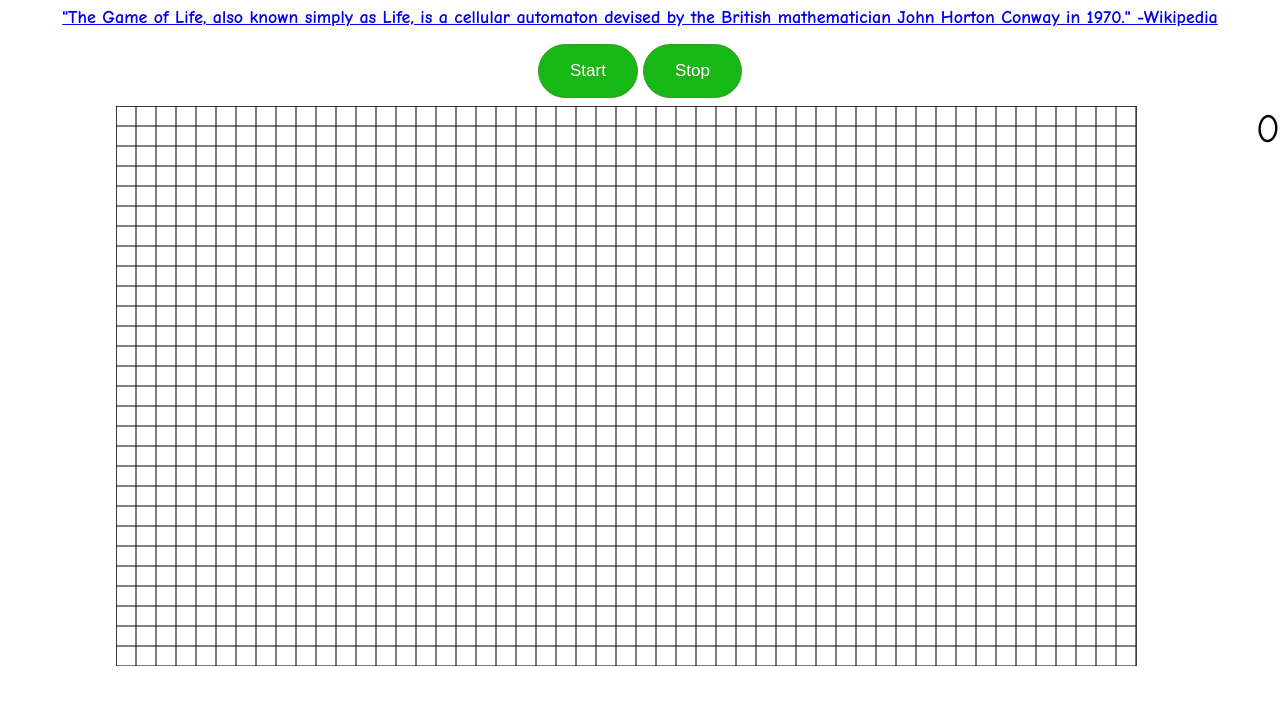
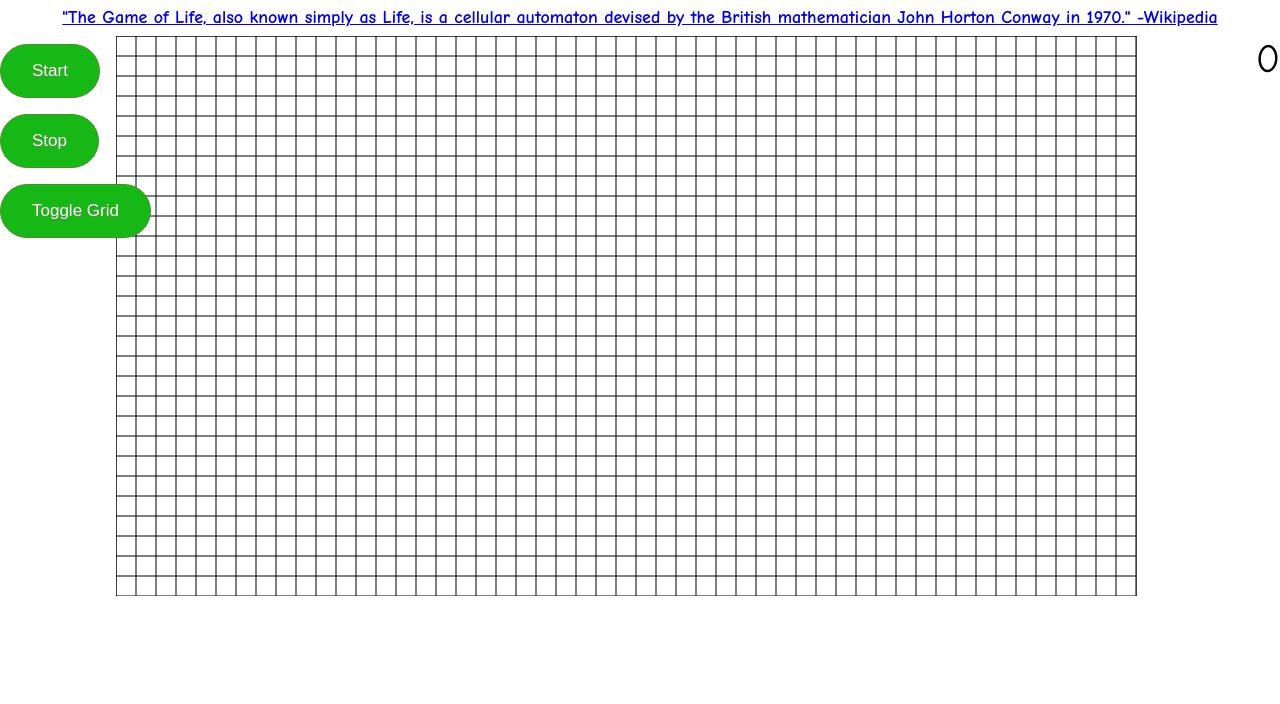
Before and after one commit to cthekoz/GameOfLife, a plain HTML site: page index.html in a window 1280 px wide. Shown: the part 50-754 px from the top of the page. Drawn offline with Linux system fonts and the light colour scheme.

Commit message:
Stable styles: buttons left, count right.

```diff
--- a/index.html
+++ b/index.html
@@ -13,14 +13,17 @@
                 <a href="https://en.wikipedia.org/wiki/Conway's_Game_of_Life">"The Game of Life, also known simply as Life, is a cellular automaton devised by the British mathematician John Horton Conway in 1970." -Wikipedia</a>
             </p>
         </h2>
-        <div class="startStopButtons">
-            <button class="myButton" type="button" onclick="buttonStartClick()">Start</button>
-            <button class="myButton" type="button" onClick="buttonStopClick()">Stop</button>
-        </div>
         <div class="outputOver">
             <span class="currentCellCount" name="totalcells" id="totalcells"></output>
         </div>
-        <div>
+        <div class="wrapper" style="margin: 0 auto; position: relative;">
+            <div class="controls" style="position: absolute; top:0; left:0;">
+                <button class="myButton" type="button" onclick="buttonStartClick()">Start</button>
+                </br>
+                <button class="myButton" type="button" onClick="buttonStopClick()">Stop</button>
+                </br>
+                <button class="myButton" type="button" onClick="buttonToggleGridClick()">Toggle Grid</button>
+            </div>
             <canvas id="mycanvas" onwheel="canvasWheel(event)"></canvas>
         </div>
     </body>
--- a/styles/main.css
+++ b/styles/main.css
@@ -55,6 +55,7 @@ button {
     float: right;
     overflow: visible;
     position: relative;
+    margin-right: 0;
     z-index: 2;
 }
 
```
